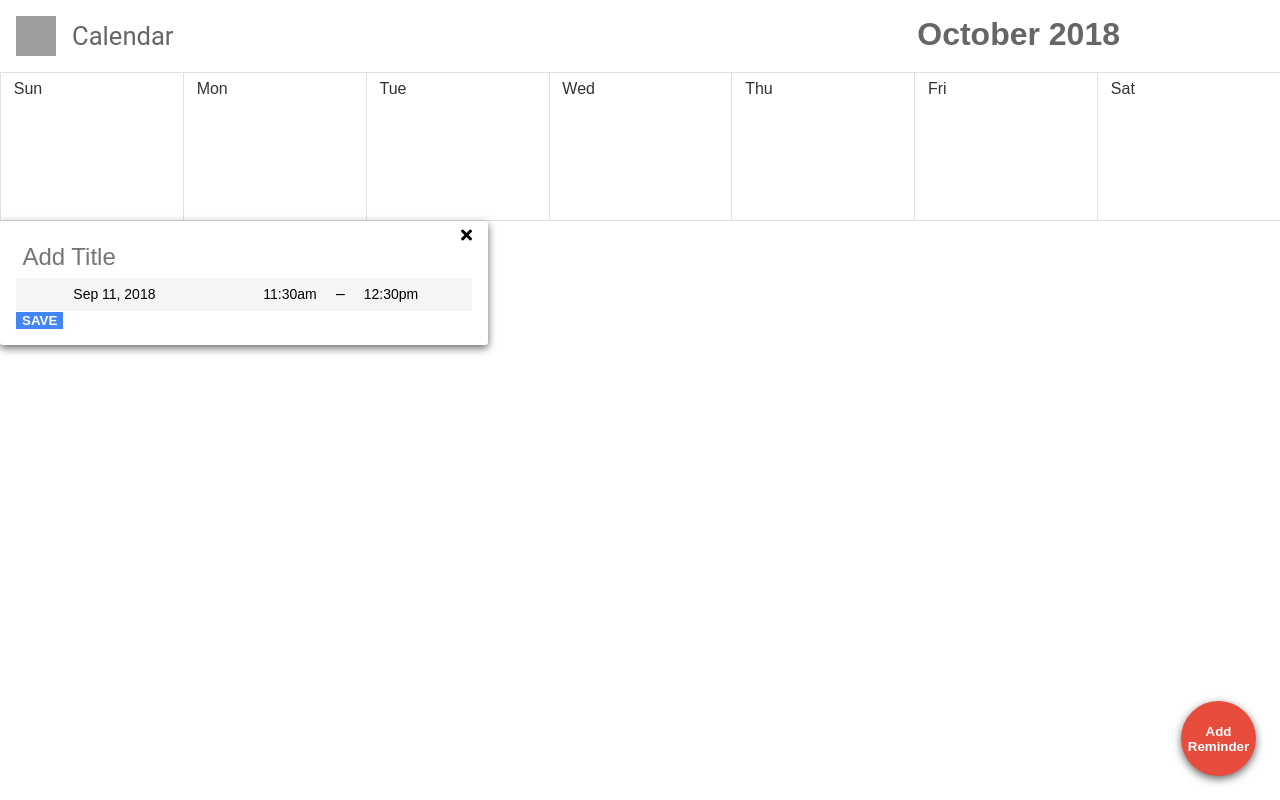
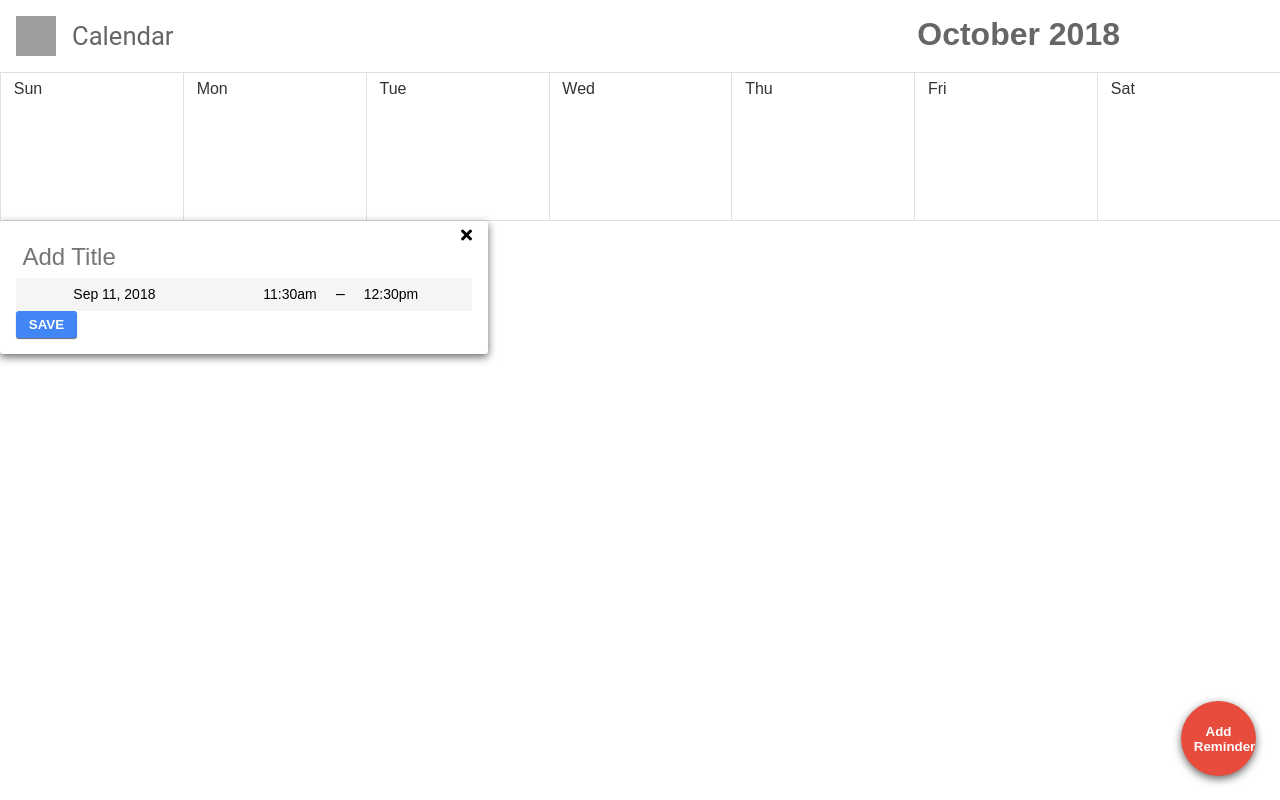
Before and after one commit to theboynextdoor/calendar-app, a React (Create React App) app: page / in a window 1280 px wide. Built offline with nearby package versions, Linux system fonts and the light colour scheme; grey boxes are pictures that could not be loaded.

Commit message:
Refactor Button components

```diff
--- a/src/App.css
+++ b/src/App.css
@@ -51,4 +51,7 @@
   color: #fff;
   font-weight: bold;
   background-color: #4285f4;
+  border-radius: 3px;
+  padding: .4rem .8rem;
+  box-shadow: 0 1px 1px rgba(0, 0, 0, .6);
 }
--- a/src/App.js
+++ b/src/App.js
@@ -58,7 +58,7 @@ class App extends Component {
           <CalendarHeader />
 
         </div>
-        <Button>Add Reminder</Button>
+        <Button classNames={["bg-red", "btn--round", "btn--float"]}>Add Reminder</Button>
           <div className="card">
             <div className="btn--close"><i className="fas fa-times"></i></div>
             <TitleField placeholder="Add Title" />
@@ -72,7 +72,7 @@ class App extends Component {
                 <TimeField value="12:30pm" type="time" />
               </div>
             </div>
-            <button className="o-btn">SAVE</button>
+            <Button>SAVE</Button>
           </div>
       </div>
     );
--- a/src/components/Button/index.js
+++ b/src/components/Button/index.js
@@ -2,8 +2,9 @@ import React from 'react';
 import './master.css';
 
 function Button(props) {
+    var classNames = (props.classNames) ? props.classNames.join(' ') : '';
     return (
-        <button onClick={props.onClick} className="btn">{props.children}</button>
+        <button onClick={props.onClick} className={"btn " + classNames }>{props.children}</button>
     );
 }
 
--- a/src/components/Button/master.css
+++ b/src/components/Button/master.css
@@ -1,24 +1,34 @@
 .btn {
-    /*Floating button*/
-    bottom: 1.5rem;
-    position: fixed;
-    right:  1.5rem;
-
-    /*Rounding button*/
-    border-radius: 100px;
-    height: 75px;
-    width: 75px;
-
-
     /* Generic */
+    background-color: #4285f4;
+    border-radius: 3px;
     border-width: 0;
-    box-shadow: 0 3px 8px rgba(0, 0, 0, .6);
+    box-shadow: 0 1px 1px rgba(0, 0, 0, .6);
     color: #fff;
     cursor: pointer;
     font-weight: bold;
-    padding: 0.4rem;
+    padding: 0.4rem 0.8rem;
     transition: background-color .3s;
 
-    /* Attention button */
+}
+
+.btn--float {
+    bottom: 1.5rem;
+    position: fixed;
+    right: 1.5rem;
+}
+
+.btn--round {
+    border-radius: 100px;
+    box-shadow: 0 3px 8px rgba(0, 0, 0, .6);
+    height: 75px;
+    width: 75px;
+}
+
+.bg-red {
     background-color: #e74c3c;
 }
+
+.btn--square {
+    border-radius: 3px;
+}
```
